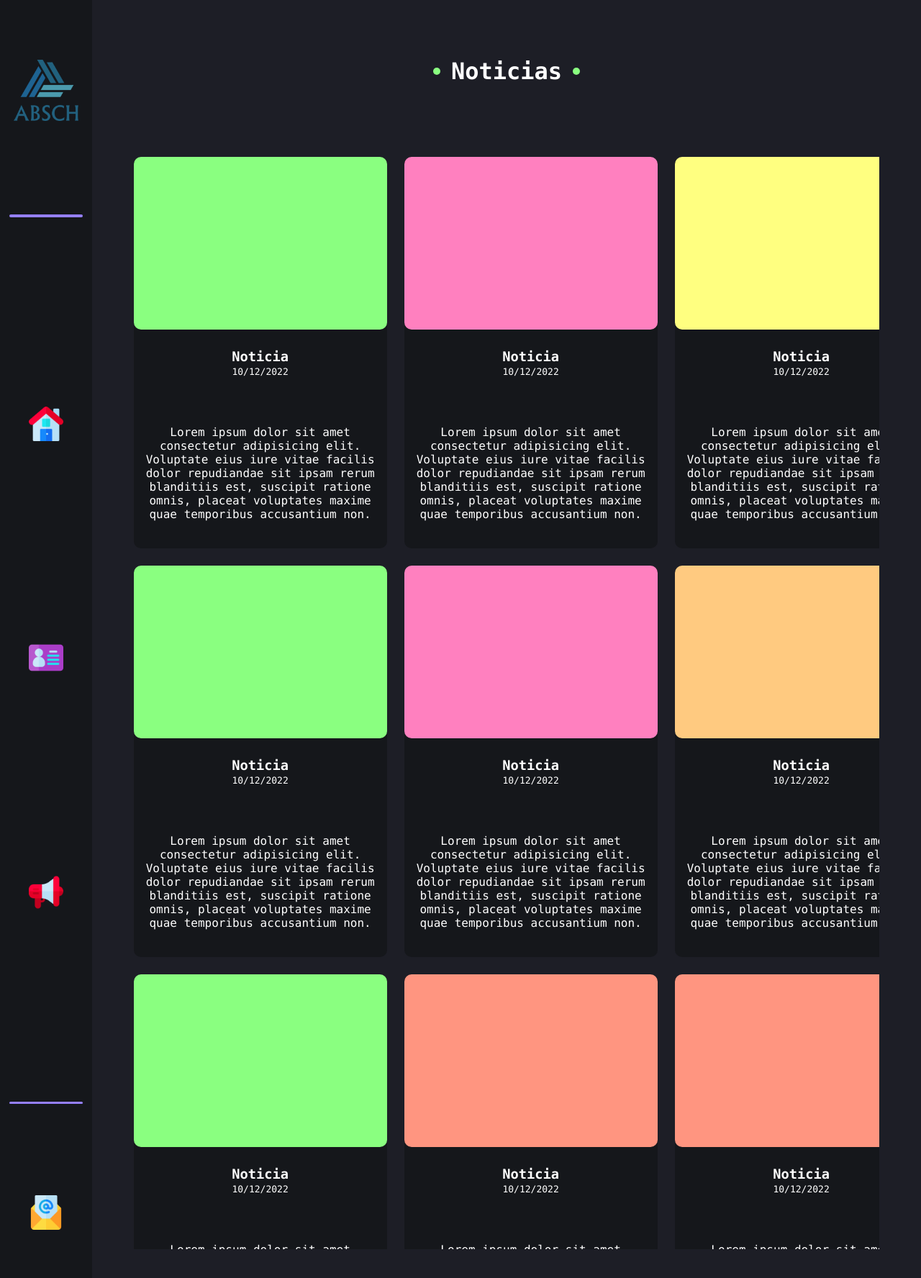
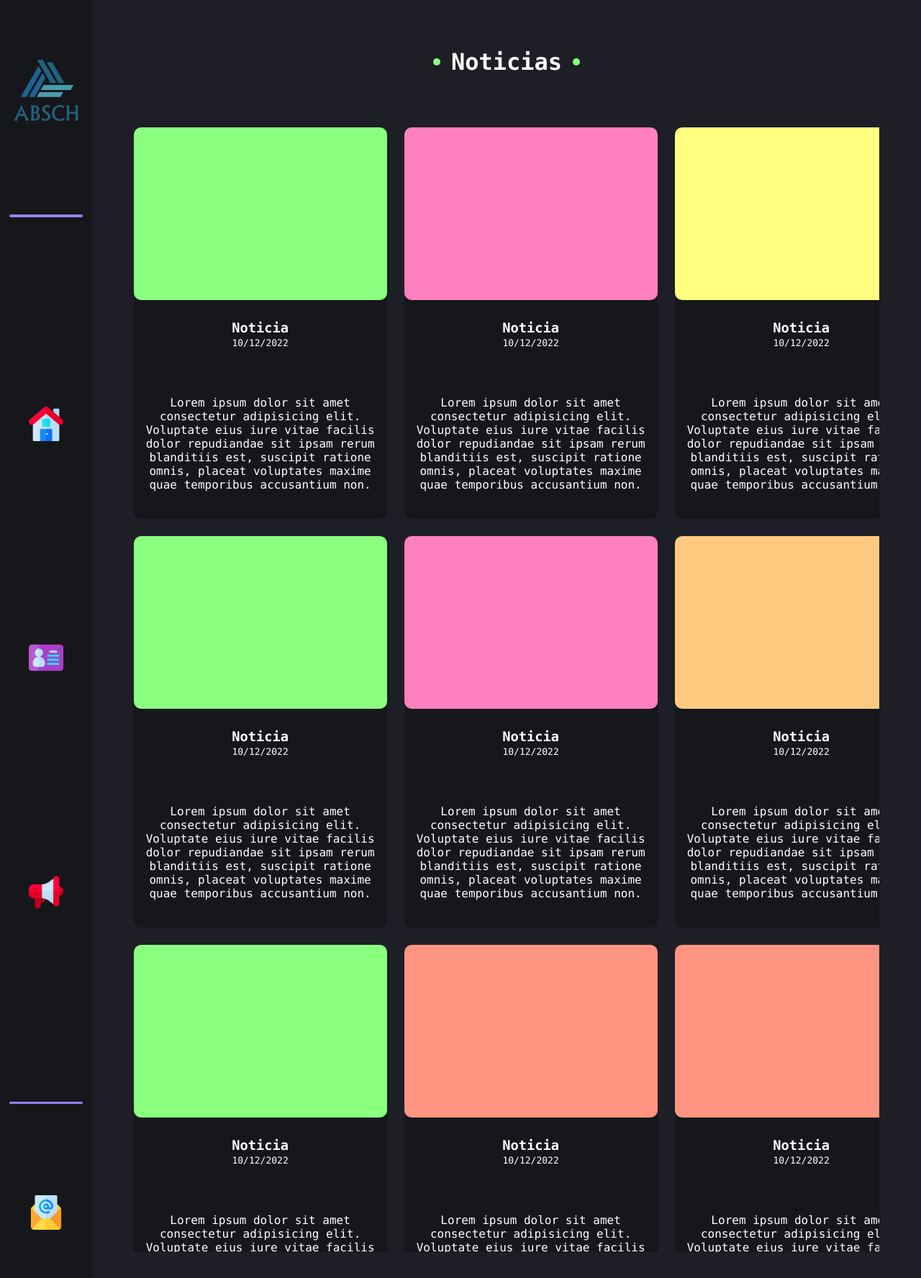
Before and after one commit to canawop400/absch, a Flask app: page /noticias/ in a window 1280 px wide. Shown: the whole page at 72% size. Run offline with Flask 2, Linux system fonts and the light colour scheme.

Commit message:
Size units change

```diff
--- a/static/styles/styles.css
+++ b/static/styles/styles.css
@@ -92,8 +92,8 @@ Gray        : #1D1E26
 
 #content {
 	display: flex;
+	flex-direction: column;
 
-	flex-direction: column;
 	align-items: center;
 
 	width: 90vw;
@@ -105,10 +105,13 @@ Gray        : #1D1E26
 	justify-content: center;
 	align-items: center;
 
-	margin-top: 20px;
+	padding: 15px 10px 20px 10px;
 
-	width: 90vw;
-	height: 10vh;
+	width: 85vw;
+	height: 8vh;
+
+
+
 }
 
 #page-title:before, #page-title:after {
@@ -131,7 +134,7 @@ Gray        : #1D1E26
 	justify-content: center;
 	align-items: center;
 
-	height: 90vh;
+	height: 88vh;
 	width: 90vw;
 }
 
@@ -148,10 +151,10 @@ Gray        : #1D1E26
 
 	gap: 1.5em;
 
-	width: 90%;
-	height: 95%;
+	width: 81vw;
+	height: 100vh;
 
-	overflow-x: hidden;
+	overflow-x: auto;
 	overflow-y: auto;
 }
 
@@ -161,7 +164,7 @@ Gray        : #1D1E26
 
 	align-items: center;
 
-	width: 1fr;
+	width: 22em;
 	height: 34em;
 
 	border-radius: 10px;
```
Also changed, not shown: templates/procedures.html (line endings or trailing spaces), 1 other file.
